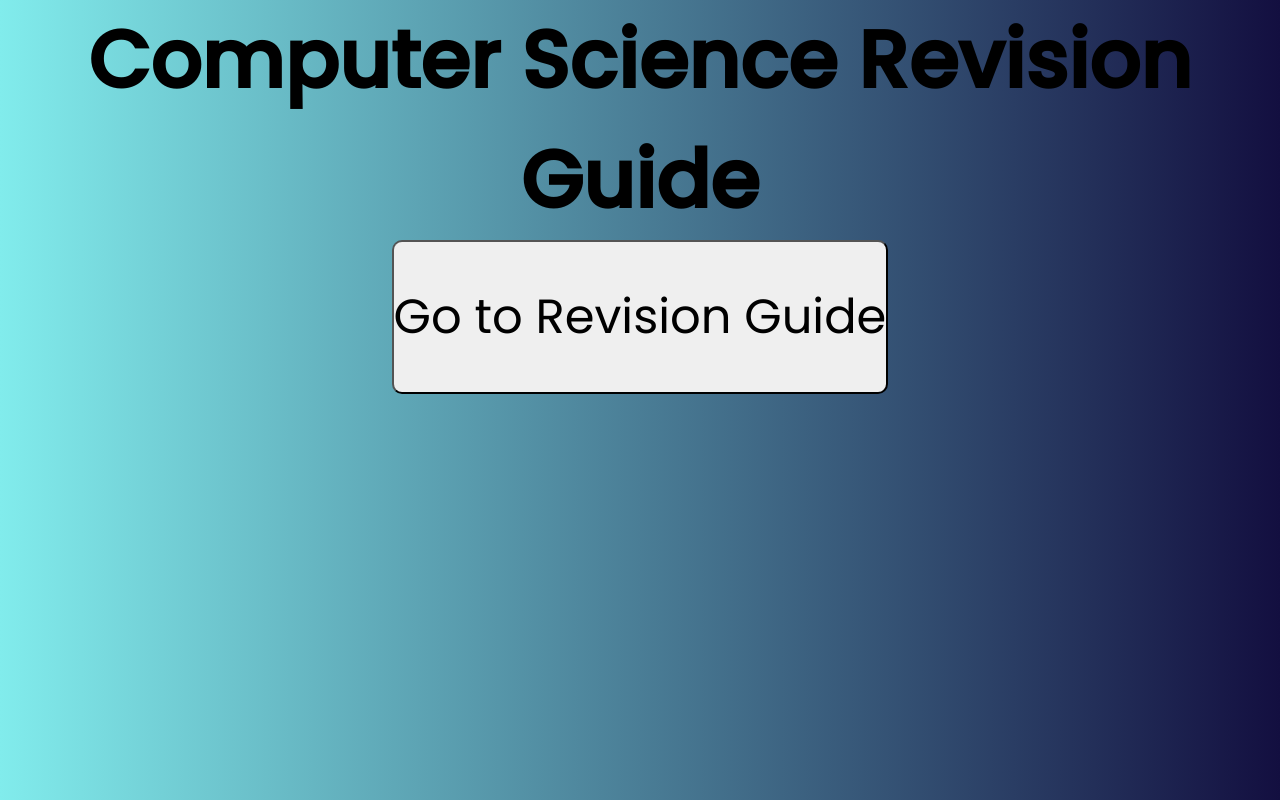
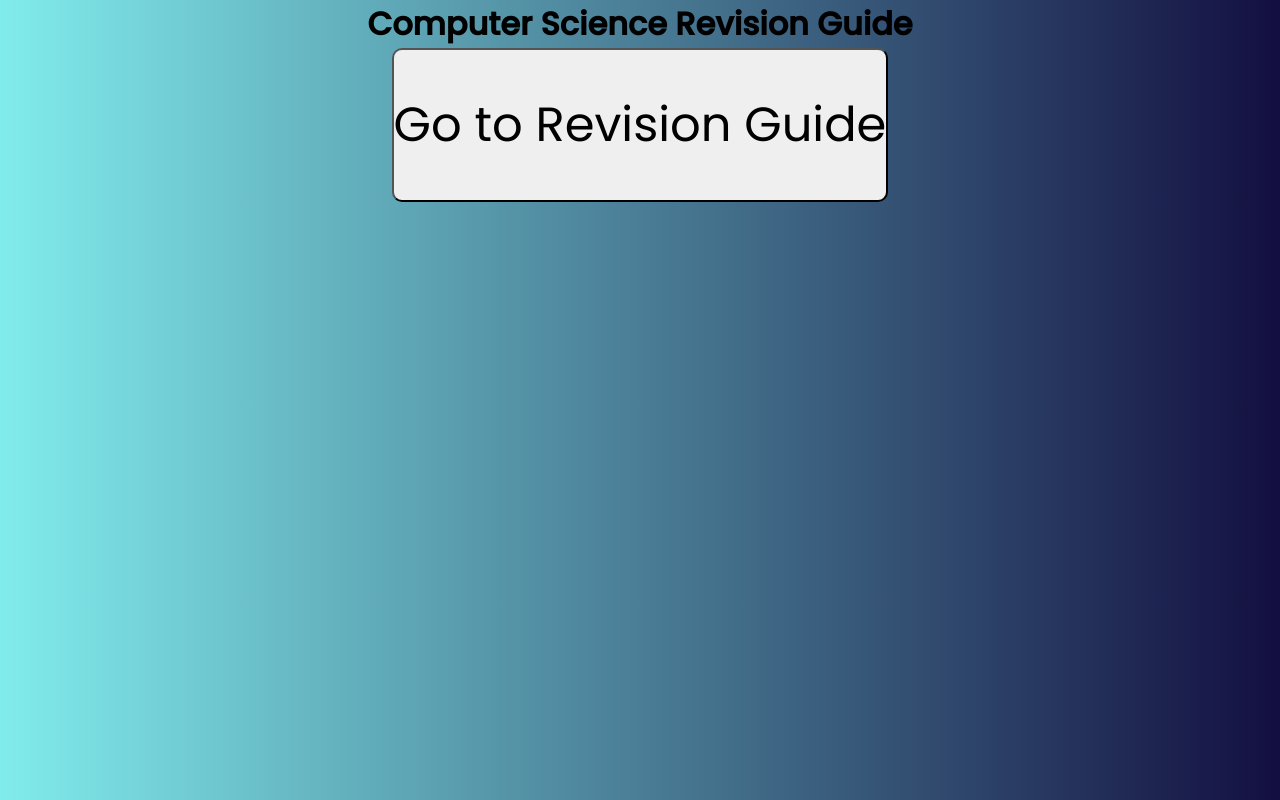
Before and after one commit to MeRichard123/404-Screen, a plain HTML site: page index.html in a window 1280 px wide. Drawn offline with Linux system fonts and the light colour scheme.

Commit message:
Update style.css

```diff
--- a/style.css
+++ b/style.css
@@ -14,7 +14,7 @@ body h1 {
   justify-content: center;
   flex-direction: column;
   text-align: center;
-  font-size: 5em;
+  /*font-size: 5em;*/
 }
 body form {
   display: flex;
```
